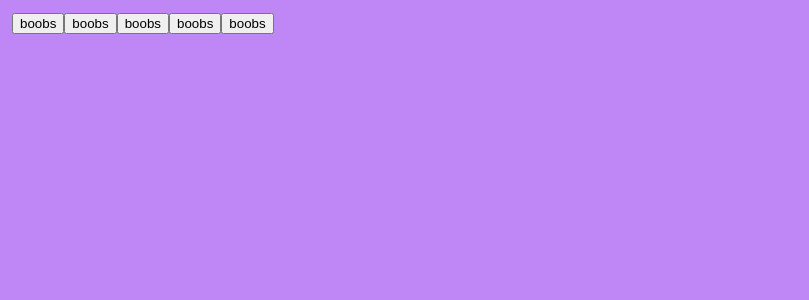
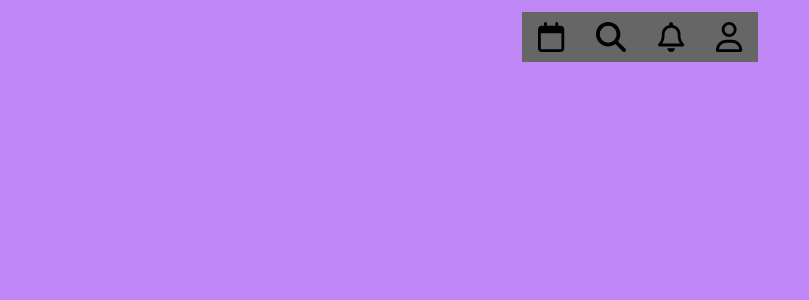
Before and after one commit to GuiltyDogg/angelchoir2, a React (Create React App) app: page / in a window 1280 px wide. Shown: the top 300 px of the page, without its empty margins (0-809 px from the left). Built offline with nearby package versions, Linux system fonts and the light colour scheme.

Commit message:
Navbar/button

```diff
--- a/src/design/atoms/navbutton/index.js
+++ b/src/design/atoms/navbutton/index.js
@@ -1,5 +1,27 @@
+import { StyledBar, StyledTools } from "./styles";
+import { FontAwesomeIcon } from "@fortawesome/react-fontawesome";
+import { faCalendar } from "@fortawesome/free-regular-svg-icons";
+import { faMagnifyingGlass } from "@fortawesome/free-solid-svg-icons";
+import { faBell } from "@fortawesome/free-regular-svg-icons";
+import { faUser } from "@fortawesome/free-regular-svg-icons";
+
 function NavButton({ onClick }) {
-  return <button>boobs</button>;
+  return (
+    <StyledBar>
+      <StyledTools>
+        <FontAwesomeIcon icon={faCalendar} />
+      </StyledTools>
+      <StyledTools>
+        <FontAwesomeIcon icon={faMagnifyingGlass} />
+      </StyledTools>
+      <StyledTools>
+        <FontAwesomeIcon icon={faBell} />
+      </StyledTools>
+      <StyledTools>
+        <FontAwesomeIcon icon={faUser} />
+      </StyledTools>
+    </StyledBar>
+  );
 }
 
 export default NavButton;
--- /dev/null
+++ b/src/design/atoms/navbutton/styles.js
@@ -0,0 +1,22 @@
+import styled from "styled-components";
+import colors from "../../subatomics/colors";
+import whitespace from "../../subatomics/whitespace";
+
+export const StyledBar = styled.div`
+  background-color: ${colors.darkGray};
+  display: flex;
+  height: 50px;
+  justify-content: center;
+  align-items: center;
+  margin: auto;
+  width: fit-content;
+`;
+
+export const StyledTools = styled.div`
+  color: ${colors.black};
+  display: flex;
+  padding: ${whitespace.most};
+  font-size: 30px;
+  margin-left: auto;
+  margin-right: auto:
+`;
--- a/src/design/organisms/navbar/index.js
+++ /dev/null
@@ -1,15 +0,0 @@
-import NavButton from "../../atoms/navbutton";
-
-function NavBar() {
-  return (
-    <>
-      <NavButton></NavButton>
-      <NavButton></NavButton>
-      <NavButton></NavButton>
-      <NavButton></NavButton>
-      <NavButton></NavButton>
-    </>
-  );
-}
-
-export default NavBar;
--- a/src/pages/eventlist/index.js
+++ b/src/pages/eventlist/index.js
@@ -1,10 +1,9 @@
 import NavButton from "../../design/atoms/navbutton";
-import NavBar from "../../design/organisms/navbar";
 
 function Eventlist() {
   return (
     <>
-      <NavBar></NavBar>
+      <NavButton></NavButton>
     </>
   );
 }
```
Also changed, not shown: src/design/atoms/navbutton/style.js (deleted).
